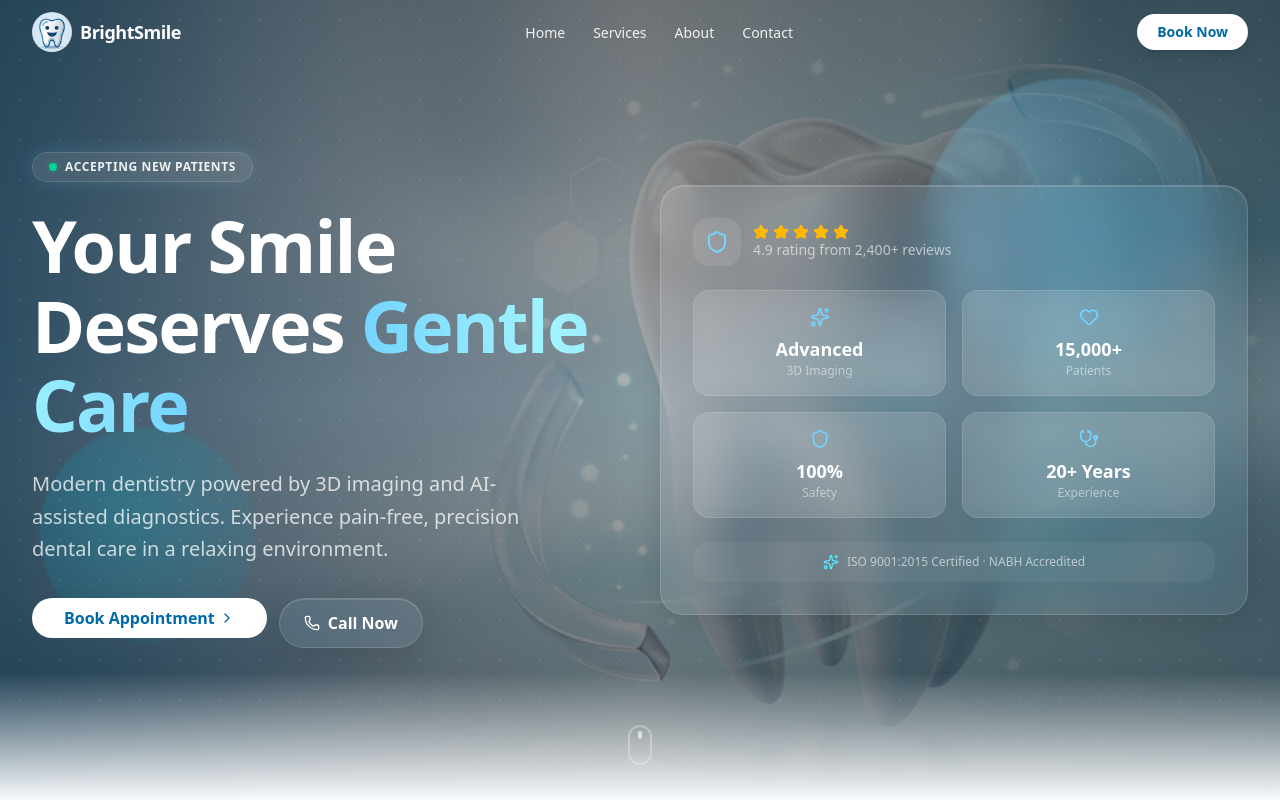
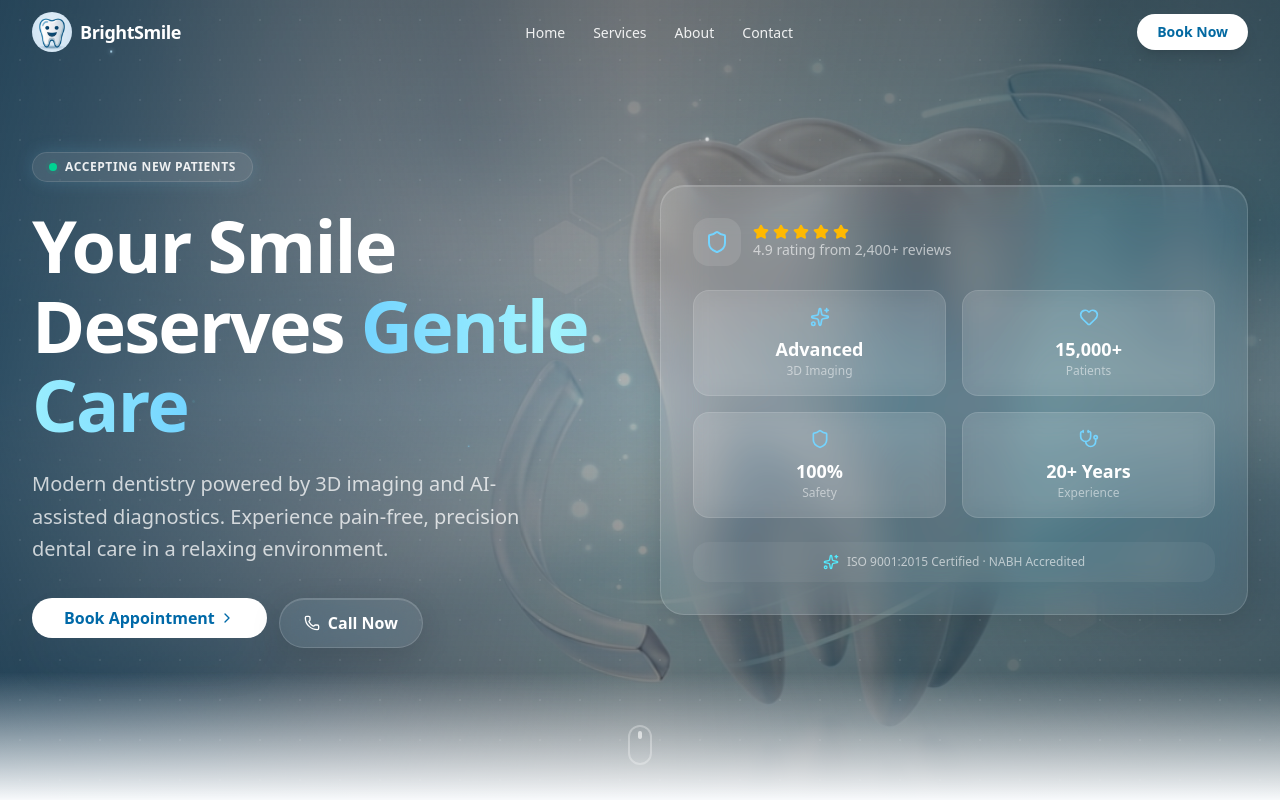
Before and after one commit to Prasanna946/brightsmile-dental, a Next.js app: page / in a window 1280 px wide. Shown: the top 800 px of the page. Built offline with nearby package versions, Linux system fonts and the light colour scheme.

Commit message:
c9d95d06-8324-4d63-a565-504768209810

```diff
--- a/src/app/globals.css
+++ b/src/app/globals.css
@@ -165,56 +165,32 @@
   }
 }
 
-/* Floating 3D orbs */
-.hero-orb {
+/* Small floating spark particles */
+.hero-sparks {
+  position: absolute;
+  inset: 0;
+  pointer-events: none;
+  overflow: hidden;
+}
+
+.hero-spark {
   position: absolute;
   border-radius: 50%;
-  filter: blur(1px);
   pointer-events: none;
 }
 
-.hero-orb-1 {
-  width: 300px;
-  height: 300px;
-  background: radial-gradient(circle at 30% 30%, rgba(125, 211, 252, 0.3), rgba(3, 105, 161, 0.08));
-  top: 10%;
-  right: 5%;
-  animation: float-orb-1 12s ease-in-out infinite;
+@keyframes spark-float {
+  0%   { transform: translateY(0) translateX(0) scale(1);   opacity: 0; }
+  10%  { opacity: 1; }
+  90%  { opacity: 1; }
+  100% { transform: translateY(-120px) translateX(20px) scale(0.4); opacity: 0; }
 }
 
-.hero-orb-2 {
-  width: 200px;
-  height: 200px;
-  background: radial-gradient(circle at 40% 40%, rgba(6, 182, 212, 0.25), rgba(14, 116, 144, 0.06));
-  bottom: 20%;
-  left: 3%;
-  animation: float-orb-2 15s ease-in-out infinite;
-}
-
-.hero-orb-3 {
-  width: 120px;
-  height: 120px;
-  background: radial-gradient(circle at 50% 50%, rgba(255, 255, 255, 0.15), transparent);
-  top: 40%;
-  right: 25%;
-  animation: float-orb-3 10s ease-in-out infinite;
-}
-
-@keyframes float-orb-1 {
-  0%, 100% { transform: translate3d(0, 0, 0) scale(1); }
-  33% { transform: translate3d(-20px, 30px, 40px) scale(1.05); }
-  66% { transform: translate3d(15px, -20px, -20px) scale(0.95); }
-}
-
-@keyframes float-orb-2 {
-  0%, 100% { transform: translate3d(0, 0, 0) scale(1); }
-  33% { transform: translate3d(25px, -15px, 30px) scale(1.08); }
-  66% { transform: translate3d(-10px, 20px, -10px) scale(0.96); }
-}
-
-@keyframes float-orb-3 {
-  0%, 100% { transform: translate3d(0, 0, 0); }
-  50% { transform: translate3d(10px, -25px, 20px); }
+@keyframes spark-float-alt {
+  0%   { transform: translateY(0) translateX(0) scale(0.6); opacity: 0; }
+  10%  { opacity: 1; }
+  90%  { opacity: 0.8; }
+  100% { transform: translateY(-90px) translateX(-15px) scale(0.2); opacity: 0; }
 }
 
 /* Shimmer line effect */
--- a/src/app/page.tsx
+++ b/src/app/page.tsx
@@ -259,10 +259,37 @@ function HeroSection({ onBookClick }: { onBookClick: () => void }) {
       <div className="absolute inset-0 bg-gradient-to-b from-black/50 via-black/30 to-black/60" />
       <div className="absolute inset-0 bg-gradient-to-r from-sky-950/70 via-transparent to-cyan-950/40" />
 
-      {/* Floating 3D orbs for depth perception */}
-      <div className="hero-orb hero-orb-1" />
-      <div className="hero-orb hero-orb-2" />
-      <div className="hero-orb hero-orb-3" />
+      {/* Small floating spark particles */}
+      <div className="hero-sparks z-[1]">
+        {[
+          { w: 3,  h: 3, top: "12%", left: "8%",  dur: 4.5, delay: 0,   color: "rgba(186,230,253,0.9)" },
+          { w: 2,  h: 2, top: "25%", left: "22%", dur: 6,   delay: 1.2, color: "rgba(125,211,252,0.8)" },
+          { w: 4,  h: 4, top: "18%", left: "55%", dur: 5,   delay: 0.6, color: "rgba(255,255,255,0.7)" },
+          { w: 2,  h: 2, top: "35%", left: "75%", dur: 7,   delay: 2,   color: "rgba(186,230,253,0.6)" },
+          { w: 3,  h: 3, top: "50%", left: "15%", dur: 5.5, delay: 0.8, color: "rgba(103,232,249,0.8)" },
+          { w: 2,  h: 2, top: "65%", left: "60%", dur: 6.5, delay: 1.8, color: "rgba(255,255,255,0.6)" },
+          { w: 3,  h: 3, top: "70%", left: "35%", dur: 4,   delay: 3,   color: "rgba(125,211,252,0.7)" },
+          { w: 2,  h: 2, top: "80%", left: "80%", dur: 5.8, delay: 0.4, color: "rgba(186,230,253,0.5)" },
+          { w: 3,  h: 3, top: "45%", left: "90%", dur: 4.8, delay: 2.5, color: "rgba(103,232,249,0.7)" },
+          { w: 2,  h: 2, top: "55%", left: "42%", dur: 7.2, delay: 1.5, color: "rgba(255,255,255,0.5)" },
+          { w: 4,  h: 4, top: "30%", left: "92%", dur: 5.2, delay: 0.9, color: "rgba(125,211,252,0.6)" },
+          { w: 2,  h: 2, top: "75%", left: "10%", dur: 6.2, delay: 3.2, color: "rgba(186,230,253,0.8)" },
+        ].map((s, i) => (
+          <div
+            key={i}
+            className="hero-spark"
+            style={{
+              width: s.w,
+              height: s.h,
+              top: s.top,
+              left: s.left,
+              background: s.color,
+              boxShadow: `0 0 ${s.w * 2}px ${s.color}`,
+              animation: `${i % 2 === 0 ? 'spark-float' : 'spark-float-alt'} ${s.dur}s ease-in-out ${s.delay}s infinite`,
+            }}
+          />
+        ))}
+      </div>
 
       {/* Particle grid overlay */}
       <div className="hero-particles absolute inset-0 z-[1]" />
```
Also changed, not shown: sparks-check.png (added).
